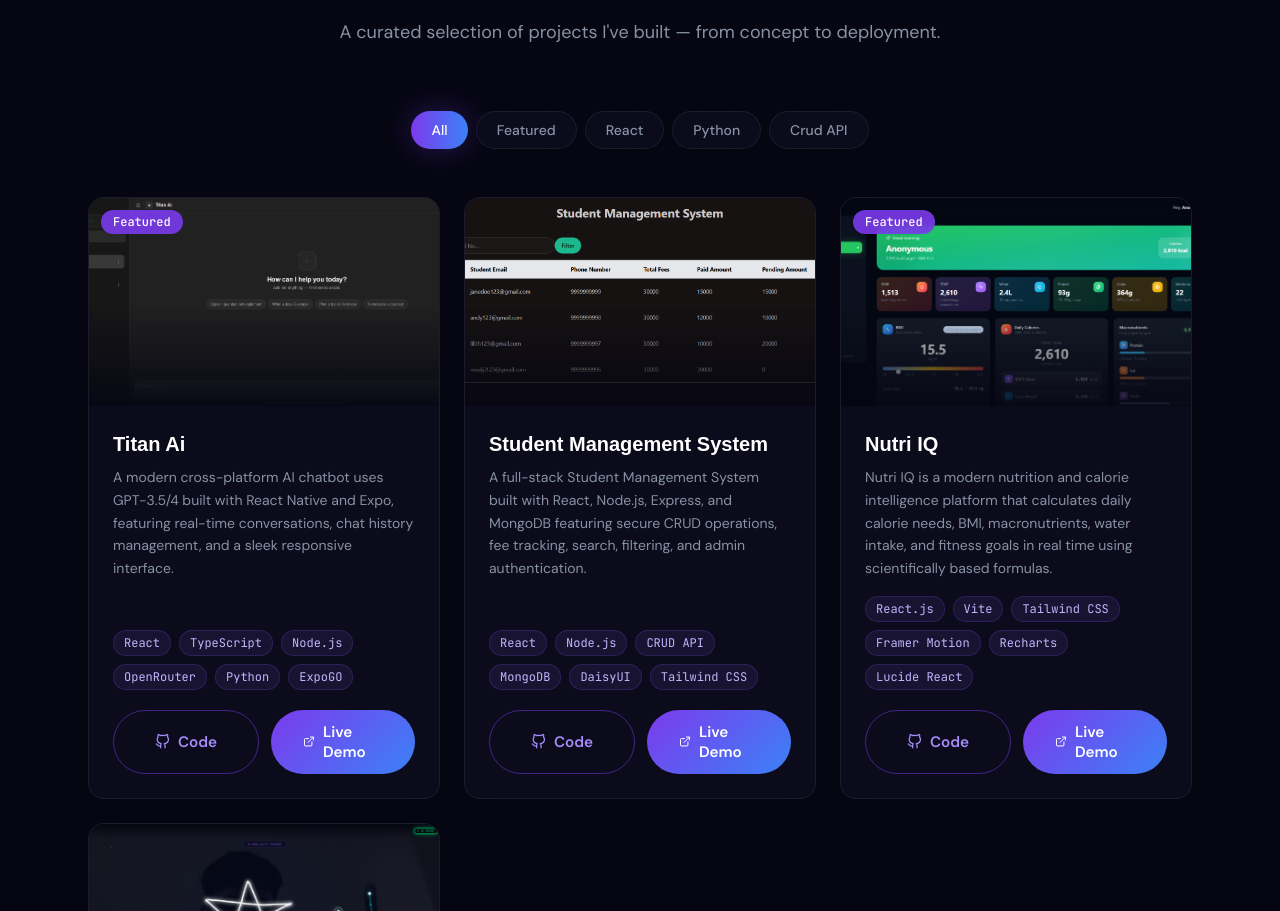
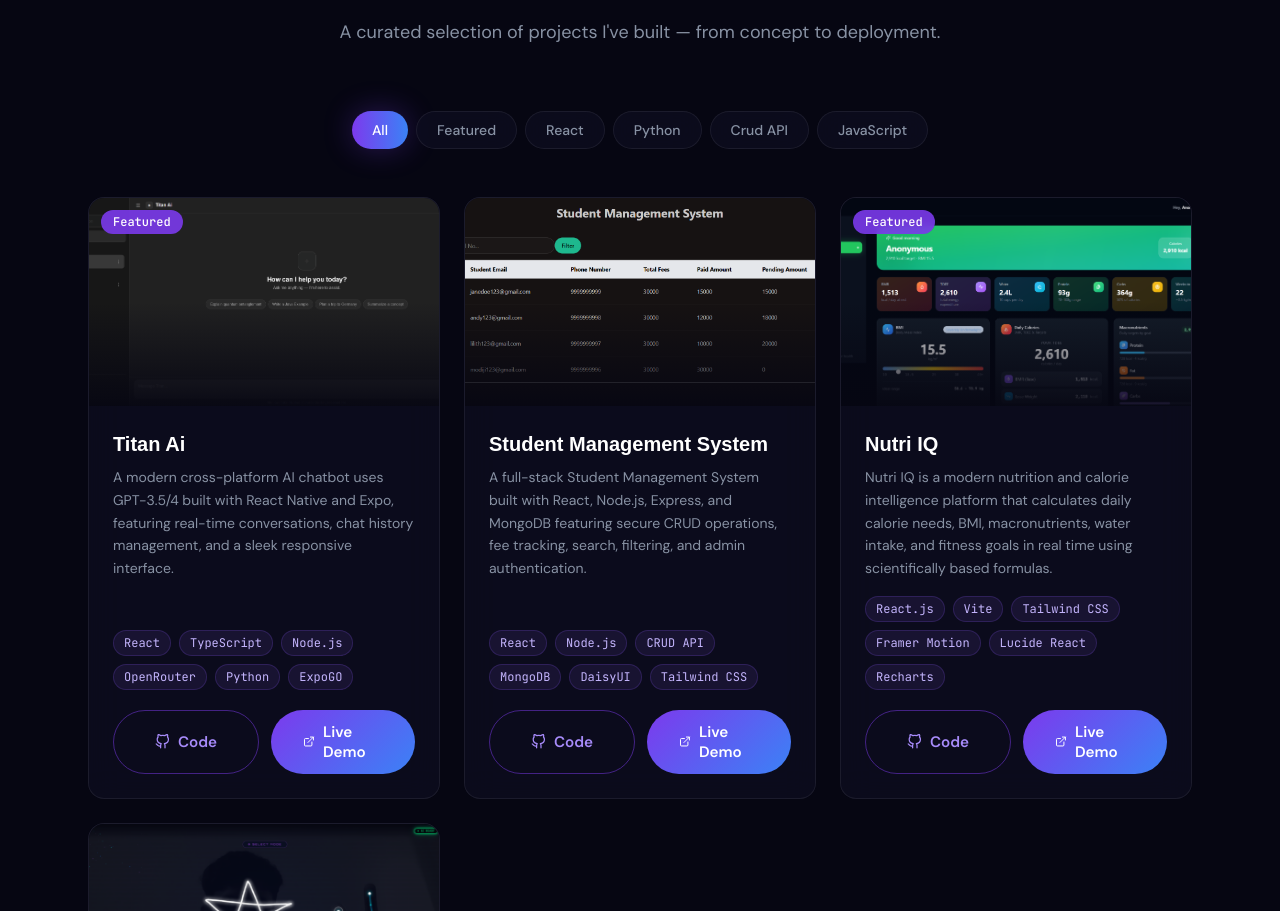
Before and after one commit to Arshan10-dev/Portfolio, a React (Vite) app: page / in a window 1280 px wide. Shown: the part 2883-3794 px from the top of the page. Built offline with nearby package versions, Linux system fonts and the light colour scheme; a web font is replaced by a local one.

Commit message:
Project Added

```diff
--- a/src/data/projects.js
+++ b/src/data/projects.js
@@ -32,7 +32,7 @@ export const projects = [
     title: "Nutri IQ",
     description: "Nutri IQ is a modern nutrition and calorie intelligence platform that calculates daily calorie needs, BMI, macronutrients, water intake, and fitness goals in real time using scientifically based formulas.",
     image: cncImg,
-    tags: ["React.js", "Vite", "Tailwind CSS", "Framer Motion", "Recharts", "Lucide React"],
+    tags: ["React.js", "Vite", "Tailwind CSS", "Framer Motion", "Lucide React","Recharts"],
     github: "https://github.com/Arshan10-dev/NutriIQ",
     live: "https://nutriiq-03gf.onrender.com",
     featured: true,
--- a/src/sections/Projects.jsx
+++ b/src/sections/Projects.jsx
@@ -9,7 +9,7 @@ import ProjectCard from "../components/ProjectCard";
 import { projects } from "../data/projects";
 
 // Filter tabs — add more categories if needed
-const FILTERS = ["All", "Featured", "React", "Python", "Crud API"];
+const FILTERS = ["All", "Featured", "React", "Python", "Crud API", "JavaScript"];
 
 const Projects = () => {
   const [activeFilter, setActiveFilter] = useState("All");
```
